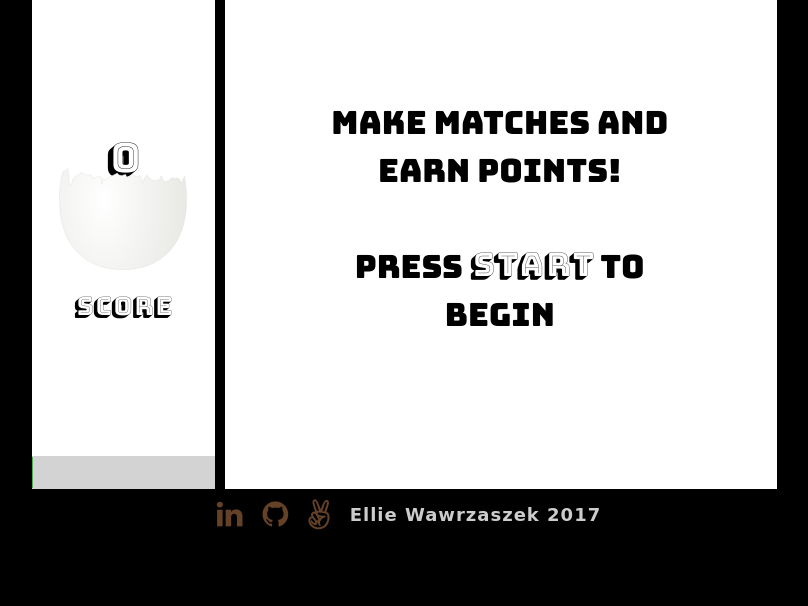
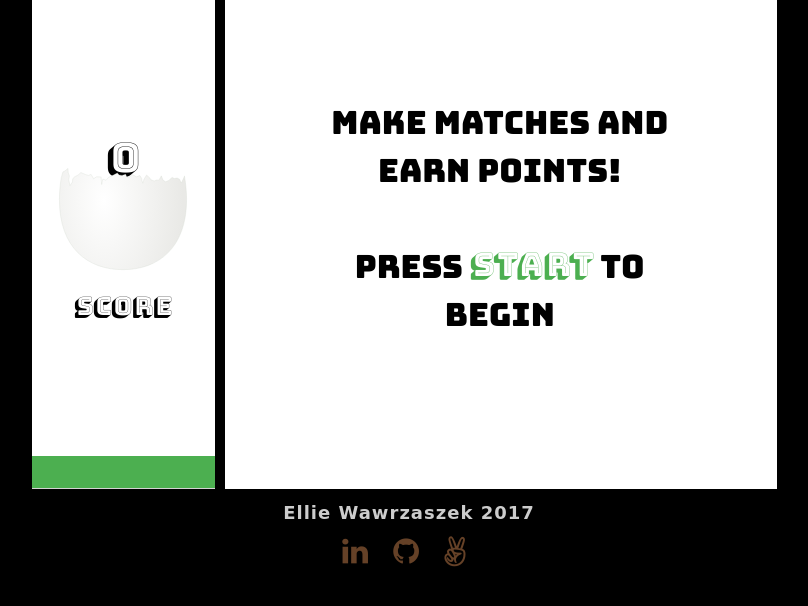
Before and after one commit to ewawrzas/Slugs-and-Dinos, a website built with webpack: page index.html in a window 1280 px wide. Shown: the part 246-852 px from the top of the page, without its empty margins (236-1044 px from the left). Built offline with nearby package versions, Linux system fonts and the light colour scheme; a web font is replaced by a local one.

Commit message:
Style font

```diff
--- a/assets/index.css
+++ b/assets/index.css
@@ -47,8 +47,10 @@
 }
 
 .links {
+  margin-top: 10px;
   justify-content: center;
   display: flex;
+  flex-direction: column;
   /*margin-left: 40px;*/
   position: relative;
   align-items: center;
@@ -80,7 +82,7 @@ button:hover {
 
 .start{
   background-color: lightgrey;
-  color: black;
+  color: #4CAF50;
   font-size: 32px;
 }
 
@@ -177,14 +179,13 @@ body {
 #progressBar {
   height: 33px;
   width: 100%;
-  border-top: lightgrey 1px solid;
   background-color: lightgrey;
   box-sizing: border-box;
 }
 
 #bar {
-  width: 1%;
-  height: 31px;
+  width: 100%;
+  height: 32px;
   background-color: #4CAF50;
   text-align: center;
   line-height: 30px;
--- a/index.html
+++ b/index.html
@@ -168,10 +168,12 @@
             <figure class="gameboard"><p id=instructions>Make matches and earn points!<br><br> Press <button id="textButton" class="start" type="button" name="button">START</button> to begin</p></figure>
           </div>
           <div class="links">
-            <a href="https://www.linkedin.com/in/ellie-wawrzaszek/" class="fa fa-linkedin"></a>
-            <a href="https://github.com/ewawrzas" class="fa fa-github"></a>
-            <a href="https://angel.co/ellie-wawrzaszek" class="fa fa-angellist"></a>
             <h3 id="name">Ellie Wawrzaszek 2017</h3>
+            <div>
+              <a href="https://www.linkedin.com/in/ellie-wawrzaszek/" class="fa fa-linkedin"></a>
+              <a href="https://github.com/ewawrzas" class="fa fa-github"></a>
+              <a href="https://angel.co/ellie-wawrzaszek" class="fa fa-angellist"></a>
+            </div>
           </div>
 
         </div>
```
Also changed, not shown: lib/view.js.
